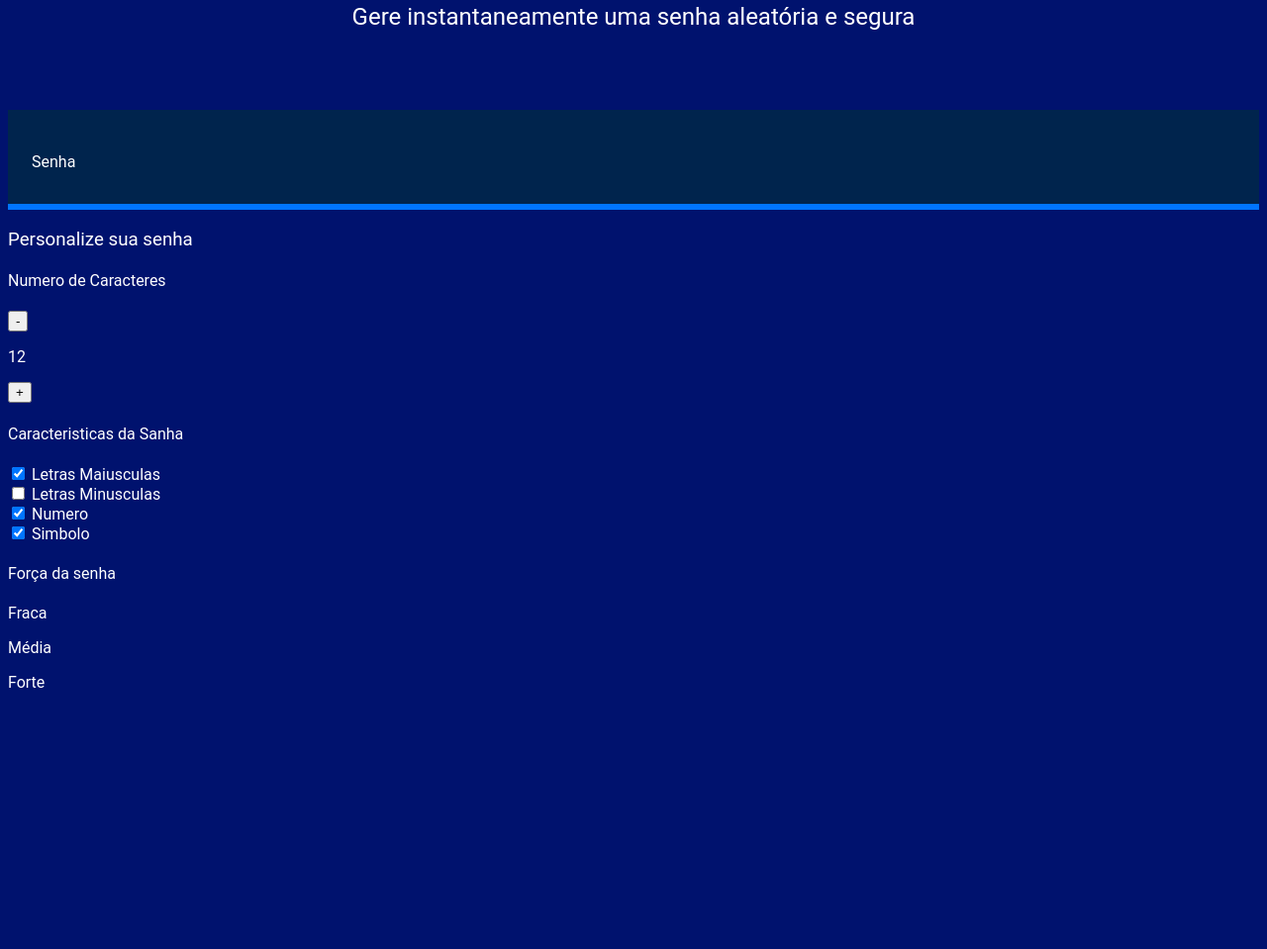
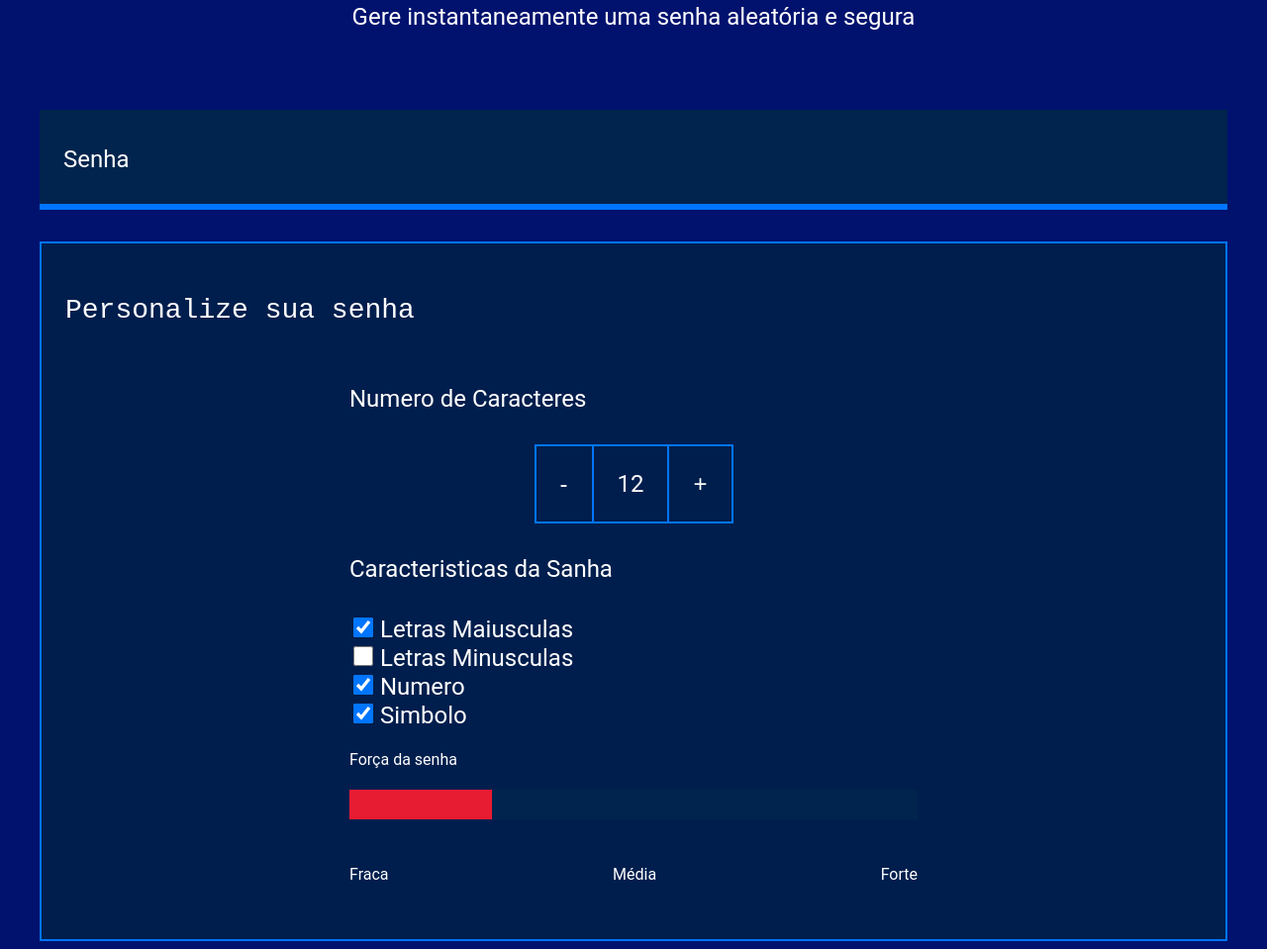
Before and after one commit to luciano965/GERADOR-DE-SENHAS-, a plain HTML site: page index.html in a window 1280 px wide. Shown: the part 531-1490 px from the top of the page at 99% size. Before the commit the page ends 1246 px from the top, so only its background shows below. Drawn offline with Linux system fonts and the light colour scheme; a script that the page names is missing.

Commit message:
Add files via upload

```diff
--- a/style.css
+++ b/style.css
@@ -1,5 +1,5 @@
 :root{
-    --branco: white;
+    --branco:white;
     --cor-de-fundo:#00126E;
     --fundo-senha:#00244D;
     --fundo-texto:#001E4D;
@@ -48,3 +48,111 @@
     font-size: 40px;
     width: 70%;
 }
+
+#campo-senha:focus{
+    outline: none;
+}
+
+.conteudo{
+    max-width: 1200px;
+    margin: 0 auto;
+
+}
+
+.parametro{
+    background-color: var(--fundo-texto);
+    border: 2px solid var(--borda);
+    margin-top: 32px;
+    padding: 24px;
+}
+
+.parametro-titulo{
+    font-family: var(--roboto-mono);
+    font-size: 28px;
+}
+
+ .parametro-senha__titulo{
+    font-size: 24px;
+ }
+
+.parametro-coluna__senha{
+    display: flex;
+    flex-direction: column;
+    justify-content: center;
+}
+
+.parametro-senha{
+    width: 50%;
+    margin: 0 auto;
+}
+
+.parametro-senha-botoes{
+    display: flex;
+    justify-content: center;
+}
+
+.parametro-senha__botao{
+    background-color: var(--fundo-texto);
+    color: var(--branco);
+    border: 2px solid var(--borda);
+    padding: 24px;
+    font-size: 24px;
+    cursor: pointer;
+}
+
+.parametro-senha__texto{
+    padding: 24px;
+    border-top: 2px solid var(--borda);
+    border-bottom: 2px solid var(--borda);
+    margin: 0;
+    font-size: 24px;
+}
+
+label{
+    font-size: 24px;
+}
+
+.checkbox{
+    width: 20px;
+    height: 20px;
+    cursor: pointer;
+}
+
+.barra{
+    background-color: var(--fundo-senha);
+    height: 30px;
+    width: 100%;
+}
+
+.forca{
+    height: 30px;
+    position: relative;
+    bottom: 30px;
+}
+
+.fraca{
+    width: 25%;
+    background-color: #E71B32;
+}
+
+.media{
+    width: 50%;
+    background-color: #faf408;
+}
+
+.forte{
+    width: 100%;
+    background-color: #00FF85;
+}
+
+.parametro-senha-textos{
+    display: flex;
+    justify-content: space-between;
+}
+
+@media screen and (min-whidt:768px){
+    .parametro-coluna-senha{
+        flex-direction: row;
+    }
+
+}
```
